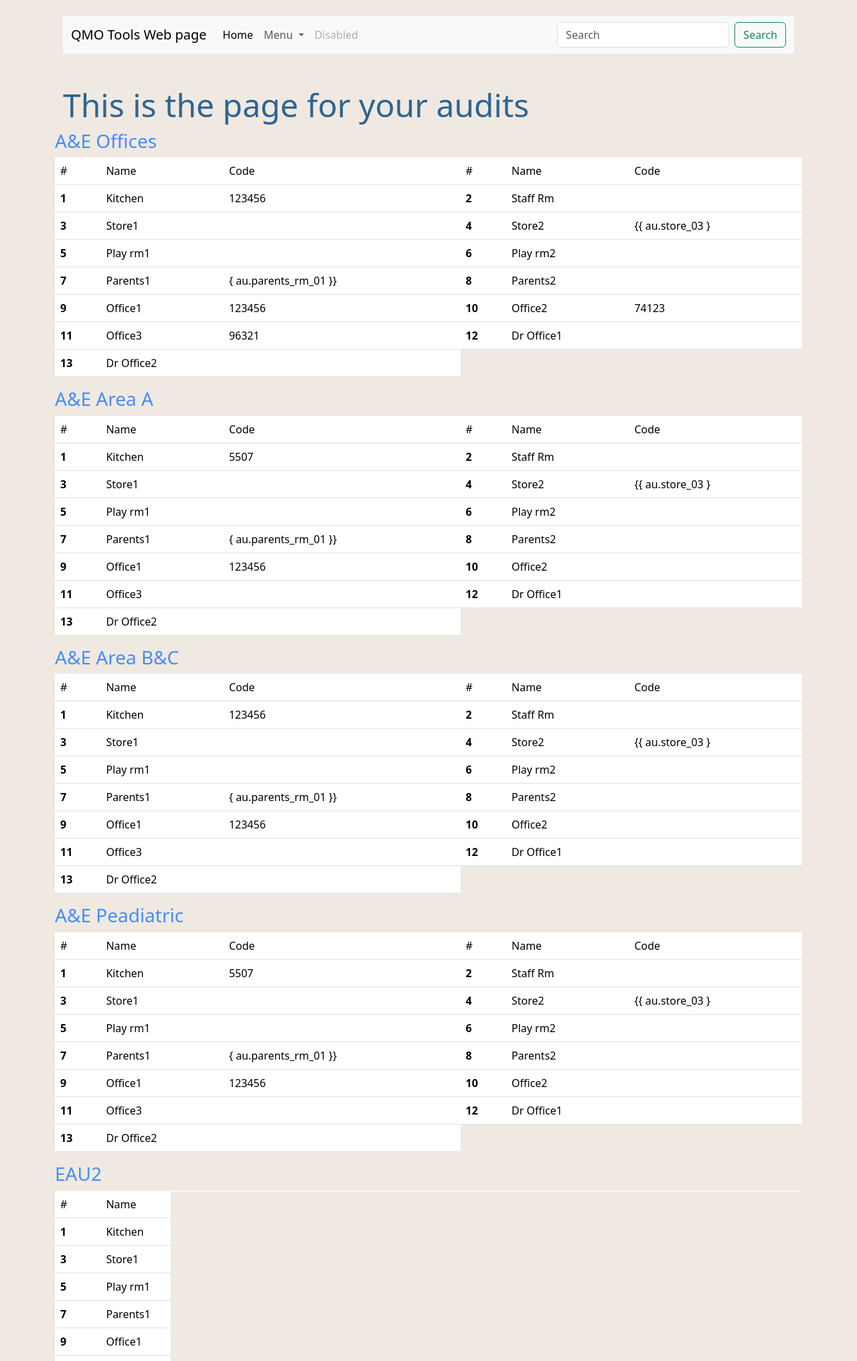
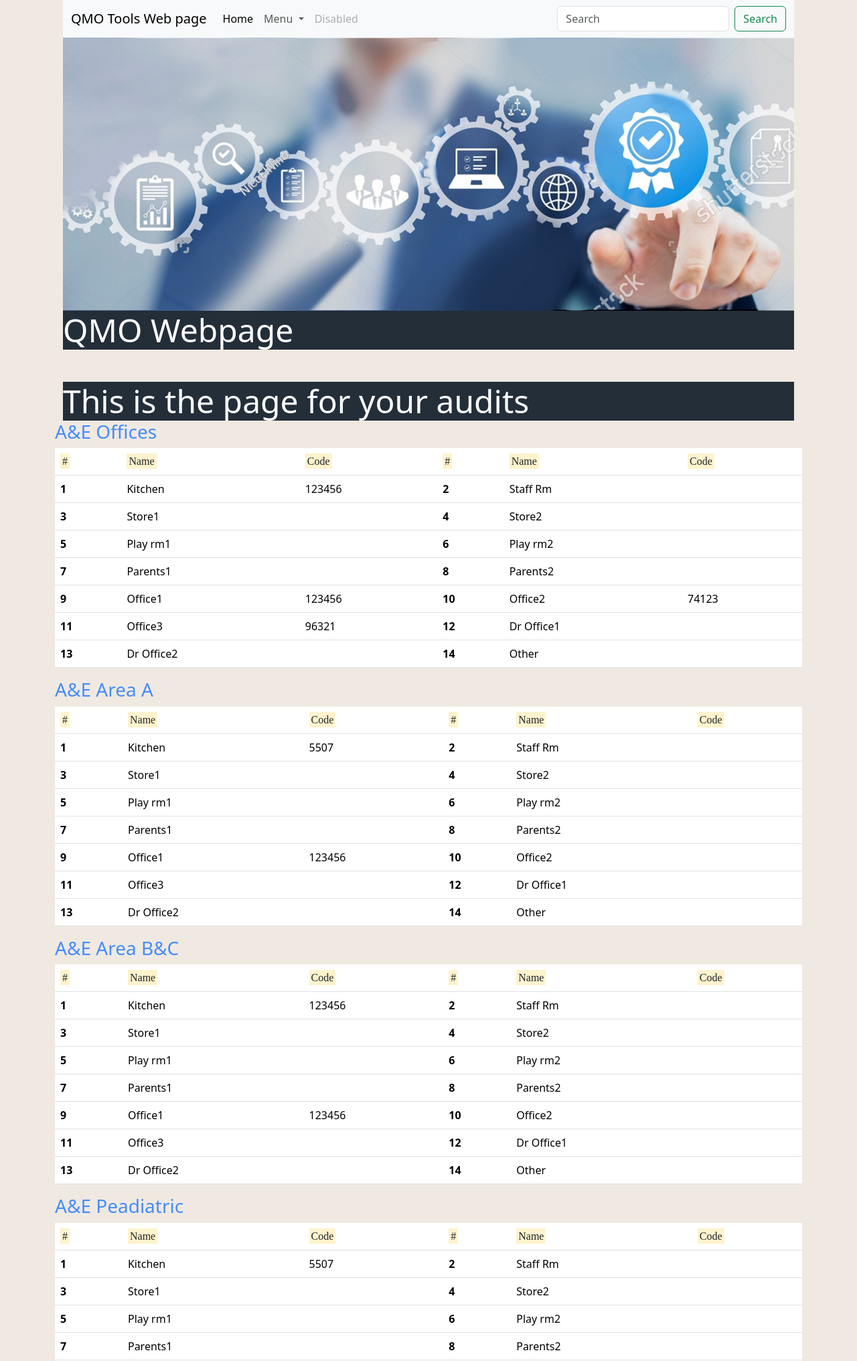
Before and after one commit to SpotlightPro/Django-project-Ext, a Django app: page /audits/ in a window 1280 px wide. Shown: the top 2032 px of the page at 67% size. Run offline with Django 5.2, Linux system fonts and the light colour scheme; data comes from the database, SQL or seed files in the repository; both versions use the stored data as it was after the commit.

Commit message:
Day 4: Added 3 more web pages to views and works fine. They just need ajbustment and beautifying which is my next step.

```diff
--- a/djangodb/djangodb/urls.py
+++ b/djangodb/djangodb/urls.py
@@ -16,8 +16,11 @@
 """
 from django.contrib import admin
 from django.urls import path, include
+from django.contrib.staticfiles.urls import staticfiles_urlpatterns
 
 urlpatterns = [
     path("admin/", admin.site.urls),
     path('', include('webapp.urls')),
 ]
+
+urlpatterns += staticfiles_urlpatterns()
--- a/djangodb/static/css/main.css
+++ b/djangodb/static/css/main.css
@@ -7,16 +7,30 @@
     --bs-light-text-emphasis: #495057;
 }
 
+.logo {
+    background-color: hsla(50, 33%, 25%, .75);;
+    background-image: url("./static/images/qmo-banner.jpg");
+    background-repeat-y:no-repeat;
+    color; #fff;
+}
+
 .header p{
     color: orange;
     background-color: #7teared717;
 }
 
 h1{
-    font-size:3rem;
-    color: rgb(18 82 135 / 88%);
-    background-color: #ff bf0014;
+    font-size: 3rem;
+    color: #fff;
+    background-color: #232e39;
+    margin:0;
+    padding:0;
 }
 span {
     color: light-blue;
 }
+
+.red {
+    color: red !important;
+    font-family: bold;
+}
--- a/djangodb/webapp/models.py
+++ b/djangodb/webapp/models.py
@@ -43,6 +43,9 @@
     member_name = models.ForeignKey(Member, on_delete=models.SET_NULL, null=True)
     door_name = models.CharField(door_choices, max_length=20, null=True, blank=True)
 
+    def __str__(self):
+        return self.door_name
+
 
 class Audit(models.Model):
     audit_loc = models.ForeignKey(Location, on_delete=models.CASCADE, null=False)
--- a/djangodb/webapp/templates/audits.html
+++ b/djangodb/webapp/templates/audits.html
@@ -5,6 +5,7 @@
      <h1>This is the page for your audits</h1>
 </div>
 {% for au in all_audits %}
+    {% if au != "" %}
 
         <div class="text-primary text-opacity-75">
             <h3>{{ au.audit_loc }}</h3>
@@ -14,12 +15,12 @@
         <table class="table">
           <thead>
             <tr>
-              <td scope="col">#</td>
-              <td scope="col">Name</td>
-              <td scope="col">Code</td>
-              <td scope="col">#</td>
-              <td scope="col">Name</td>
-              <td scope="col">Code</td>
+                <td class="red" scope="col"><mark>#</mark></td>
+              <td class="red" scope="col"><mark>Name</mark></td>
+              <td class="red" scope="col"><mark>Code</mark></td>
+              <td class="red" scope="col"><mark>#</mark></td>
+              <td class="red" scope="col"><mark>Name</mark></td>
+              <td class="red" scope="col"><mark>Code</mark></td>
             </tr>
           </thead>
           <tbody>
@@ -37,7 +38,7 @@
               <td>{{ au.store_02 }}</td>
               <th scope="row">4</th>
               <td>Store2</td>
-              <td>{{ au.store_03 }</td>
+              <td>{{ au.store_03 }}</td>
             </tr>
           <tr>
               <th scope="row">5</th>
@@ -50,7 +51,7 @@
           <tr>
               <th scope="row">7</th>
               <td>Parents1</td>
-              <td>{ au.parents_rm_01 }}</td>
+              <td>{{ au.parents_rm_01 }}</td>
               <th scope="row">8</th>
               <td>Parents2</td>
               <td>{{ au.parents_rm_02 }}</td>
@@ -72,16 +73,14 @@
             </tr><tr>
               <th scope="row">13</th>
               <td>Dr Office2</td>
-               <td>{{ au.doctors_office_02 }}</td>
+              <td>{{ au.doctors_office_02 }}</td>
+              <th scope="row">14</th>
+              <td>Other</td>
+              <td></td>
             </tr>
-
-
-
-
-
           </tbody>
         </table>
     </div>
-
+{% endif %}
   {% endfor %}
 {% endblock %}
--- a/djangodb/webapp/templates/base.html
+++ b/djangodb/webapp/templates/base.html
@@ -9,7 +9,6 @@
 </head>
 <body>
 <div class="container">
-    <br/>
     <div class="container">
         {% include "navbar.html" %}
     {%  if messages %}
--- a/djangodb/webapp/templates/home.html
+++ b/djangodb/webapp/templates/home.html
@@ -1,13 +1,15 @@
 {% extends 'base.html' %}
+{% load static %}
 
 <div class="container">
     {%  block content %}
 
-          <br/><h1>QMO Tools home page</h1>
-        {% for item in all %}
+        <h1 class="hearer">QMO Tools home page</h1>
+               {% for item in all %}
 
                <div class="container">
                <h3>Welcome to QMO Tools page!</h3>
+
             </div>
             <div>
                 <span>Email: {{ item.email }}  -    </span>
--- a/djangodb/webapp/templates/navbar.html
+++ b/djangodb/webapp/templates/navbar.html
@@ -1,3 +1,5 @@
+
+{% load static %}
 <nav class="navbar navbar-expand-lg bg-body-tertiary">
   <div class="container-fluid">
     <a class="navbar-brand" href="/">QMO Tools Web page</a>
@@ -33,3 +35,7 @@
     </div>
   </div>
 </nav>
+  <div class="logo">
+        <img src="{% static 'images/qmo-banner.jpg' %}" class="img-fluid" alt="QMO Image">
+        <h1> QMO Webpage </h1>
+  </div>
```
Also changed, not shown: djangodb/djangodb/settings.py (+7 -2 lines), djangodb/db.sqlite3, djangodb/static/images/QMO.jpg (added), djangodb/static/images/qmo-banner.jpg (added).
